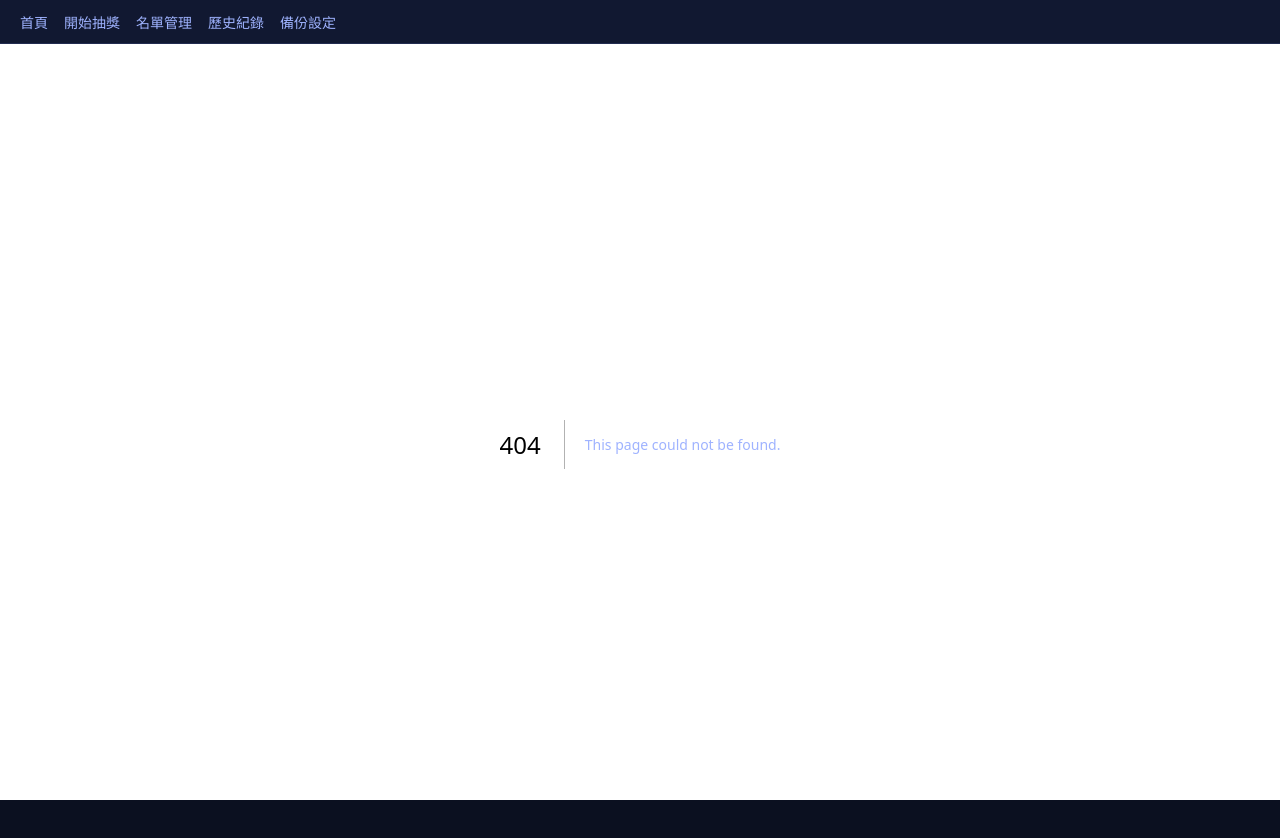
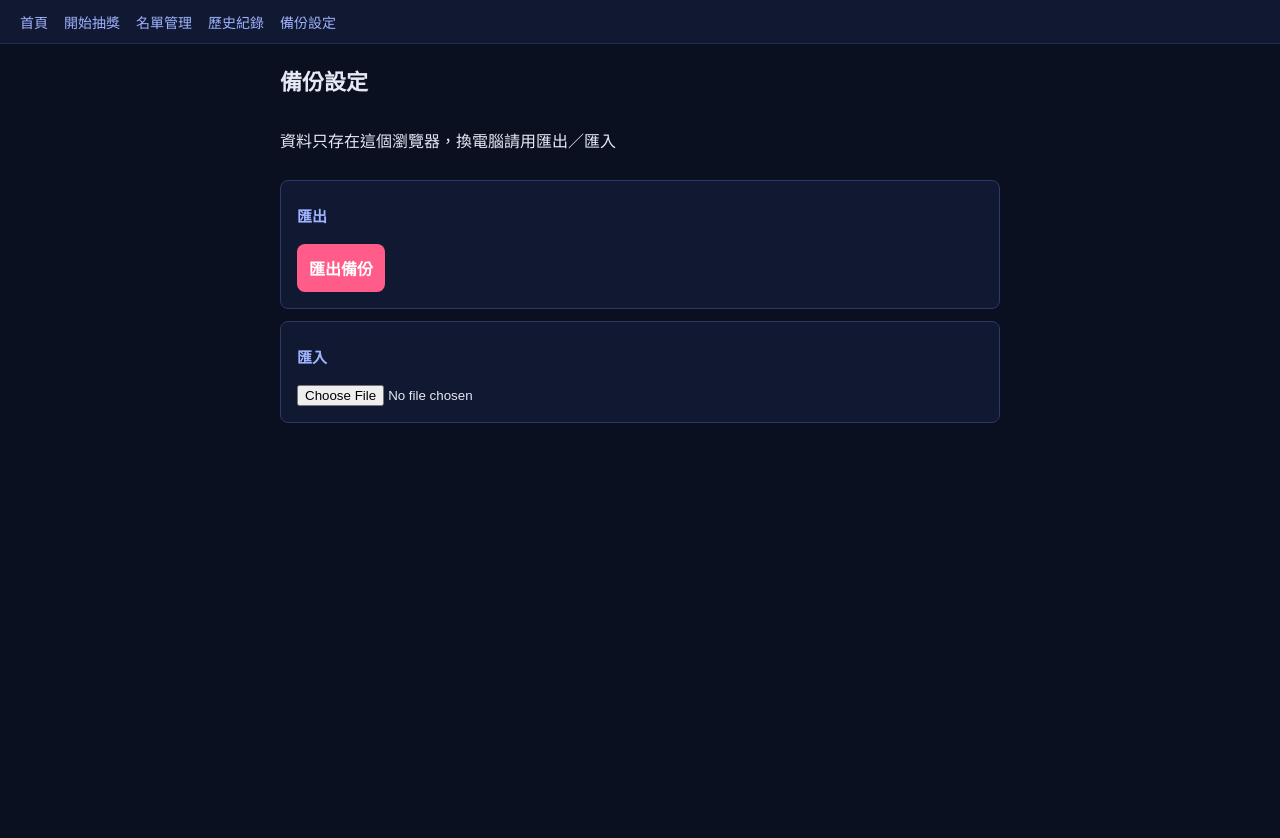
Before and after one commit to Damien2420/lottery-game, a Next.js app: page /settings in a window 1280 px wide. Before the commit this address had no page. Shown: the top 838 px of the page. After the commit the page ends 800 px from the top, so only its background shows below. Built offline with nearby package versions, Linux system fonts and the light colour scheme.

Commit message:
feat: add backup export and import

```diff
--- /dev/null
+++ b/src/app/settings/page.tsx
@@ -0,0 +1,12 @@
+import type { Metadata } from 'next';
+import SettingsLoader from '@/components/SettingsLoader';
+
+export const metadata: Metadata = { title: '備份設定', robots: { index: false } };
+
+/**
+ * 備份設定頁（伺服器元件），實際內容只在客戶端渲染。
+ * @returns 備份設定頁
+ */
+export default function SettingsPage(): React.JSX.Element {
+  return <SettingsLoader />;
+}
--- /dev/null
+++ b/src/components/SettingsClient.tsx
@@ -0,0 +1,97 @@
+'use client';
+
+import { useState, type ChangeEvent } from 'react';
+import { backupFileName } from '@/lib/backupFileName';
+import { exportJson, parseImport } from '@/lib/storage/store';
+import { useStoredData } from '@/lib/storage/useStoredData';
+
+/** 存檔失敗時的提示 */
+const SAVE_FAILED = '無法保存，請確認瀏覽器允許儲存資料';
+
+/**
+ * 備份設定頁客戶端元件：匯出與匯入全部名單與紀錄。
+ * @returns 備份設定頁版面
+ */
+export default function SettingsClient(): React.JSX.Element {
+  const { data, update } = useStoredData();
+  const [message, setMessage] = useState('');
+  const [error, setError] = useState('');
+
+  if (data === null) {
+    return (
+      <main className="lists">
+        <h1>備份設定</h1>
+        <p className="message">載入中…</p>
+      </main>
+    );
+  }
+
+  /** 以 Blob 下載目前資料，完成後釋放物件網址 */
+  const exportData = (): void => {
+    const blob = new Blob([exportJson(data)], { type: 'application/json' });
+    const url = URL.createObjectURL(blob);
+    const a = document.createElement('a');
+    a.href = url;
+    a.download = backupFileName(new Date());
+    document.body.appendChild(a);
+    a.click();
+    a.remove();
+    URL.revokeObjectURL(url);
+    setError('');
+    setMessage('');
+  };
+
+  /**
+   * 讀取選取的檔案並匯入；失敗或取消時資料不變。
+   * @param e 檔案選取事件
+   */
+  const importData = async (e: ChangeEvent<HTMLInputElement>): Promise<void> => {
+    const input = e.target;
+    const file = input.files?.[0];
+    setMessage('');
+    setError('');
+    if (!file) return;
+    try {
+      const r = parseImport(await file.text());
+      if (!r.ok) return setError(`匯入失敗：${r.error}`);
+      if (!window.confirm('匯入將取代目前所有名單與紀錄，確定嗎？')) return;
+      const saved = update(() => r.data);
+      if (!saved.ok) return setError(SAVE_FAILED);
+      setMessage('匯入完成');
+    } catch {
+      setError('匯入失敗：無法讀取檔案');
+    } finally {
+      // 清空選取，讓同一個檔案可以再次選擇
+      input.value = '';
+    }
+  };
+
+  return (
+    <main className="lists">
+      <h1>備份設定</h1>
+      <p>資料只存在這個瀏覽器，換電腦請用匯出／匯入</p>
+      <section className="editor">
+        <h2>匯出</h2>
+        <div className="actions">
+          <button type="button" onClick={exportData}>
+            匯出備份
+          </button>
+        </div>
+      </section>
+      <section className="editor">
+        <h2>匯入</h2>
+        <input type="file" accept=".json,application/json" aria-label="選擇備份檔" onChange={importData} />
+        {error && (
+          <p className="message" role="alert">
+            {error}
+          </p>
+        )}
+        {message && (
+          <p className="message" role="status">
+            {message}
+          </p>
+        )}
+      </section>
+    </main>
+  );
+}
--- /dev/null
+++ b/src/components/SettingsLoader.tsx
@@ -0,0 +1,18 @@
+'use client';
+
+import dynamic from 'next/dynamic';
+
+/**
+ * 以 ssr: false 動態載入備份設定頁（資料只存在瀏覽器）。
+ */
+const SettingsLoader = dynamic(() => import('./SettingsClient'), {
+  ssr: false,
+  loading: () => (
+    <main className="lists">
+      <h1>備份設定</h1>
+      <p className="message">載入中…</p>
+    </main>
+  ),
+});
+
+export default SettingsLoader;
--- /dev/null
+++ b/src/lib/backupFileName.ts
@@ -0,0 +1,11 @@
+/**
+ * 產生備份檔名，日期使用本地時間。
+ * @param date 要格式化的時間
+ * @returns 形如 pinball-lottery-backup-YYYYMMDD.json 的檔名
+ */
+export function backupFileName(date: Date): string {
+  const y = String(date.getFullYear());
+  const m = String(date.getMonth() + 1).padStart(2, '0');
+  const d = String(date.getDate()).padStart(2, '0');
+  return `pinball-lottery-backup-${y}${m}${d}.json`;
+}
```
Also changed, not shown: 1 other file (tests, documents, lock files or other folders).
